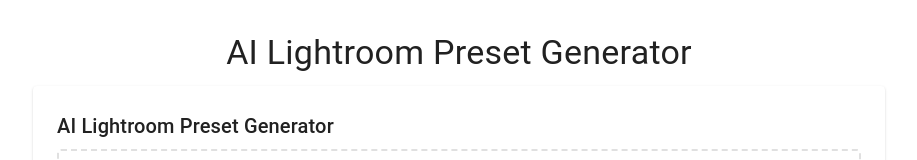
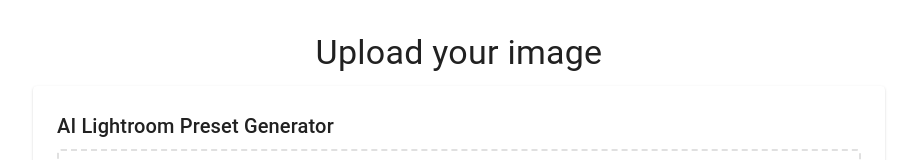
Before and after one commit to sandaruk93/lightedit2, a React (Create React App) app in the folder frontend/: page / in a window 1280 px wide. Shown: the top 160 px of the page, without its empty margins (181-1098 px from the left). Built offline with nearby package versions, Linux system fonts and the light colour scheme; no server answers.

Commit message:
Update main title to Upload your image

```diff
--- a/frontend/src/App.tsx
+++ b/frontend/src/App.tsx
@@ -57,7 +57,7 @@ function App() {
     <Container maxWidth="md">
       <Box sx={{ my: 4 }}>
         <Typography variant="h4" component="h1" gutterBottom align="center">
-          AI Lightroom Preset Generator
+          Upload your image
         </Typography>
 
         <StyleUploader onUploadComplete={fetchFiles} />
```
